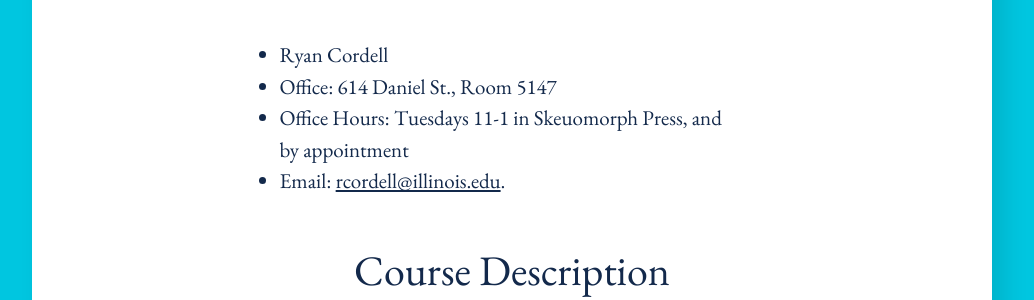
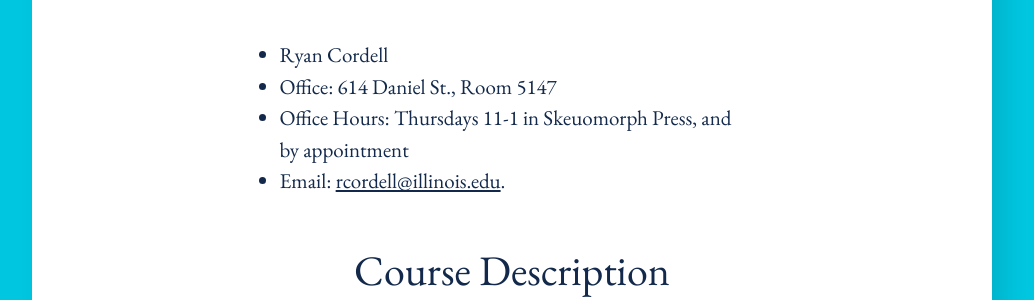
Before and after one commit to rccordell/s25bl, a Jekyll site: the page built from pages/syllabus.md, in a window 1280 px wide. Shown: the part 1179-1479 px from the top of the page, without its empty margins (128-1162 px from the left). Built offline with Jekyll 4.4.1, drawn with Linux system fonts in a browser that asks for light colours.

Commit message:
Update syllabus.md

```diff
--- a/pages/syllabus.md
+++ b/pages/syllabus.md
@@ -20,7 +20,7 @@ title: Syllabus
 
 + Ryan Cordell
 + Office: 614 Daniel St., Room 5147
-+ Office Hours: Tuesdays 11-1 in Skeuomorph Press, and by appointment
++ Office Hours: Thursdays 11-1 in Skeuomorph Press, and by appointment
 + Email: [rcordell@illinois.edu](mailto:rcordell@illinois.edu).
 
 ## Course Description
```
